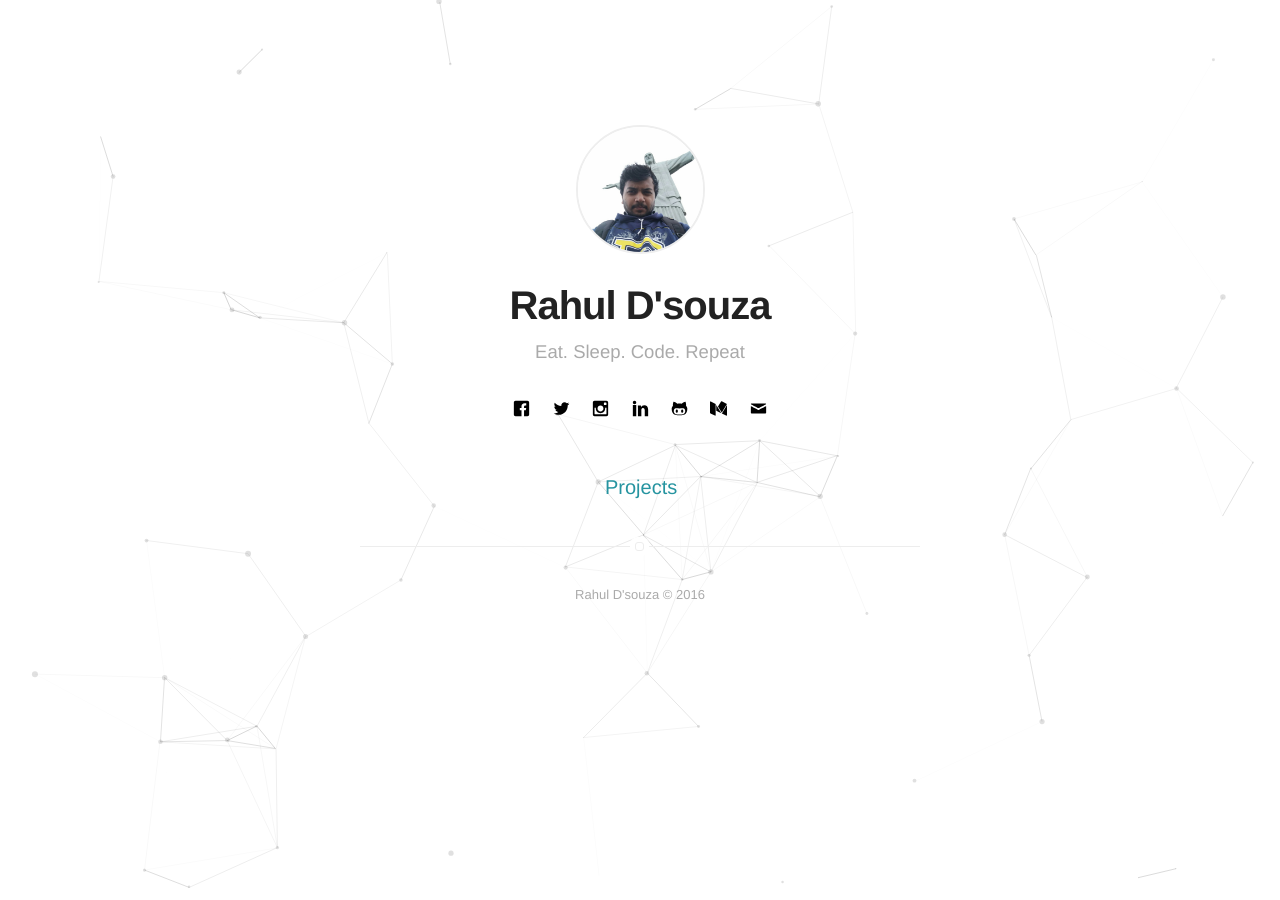
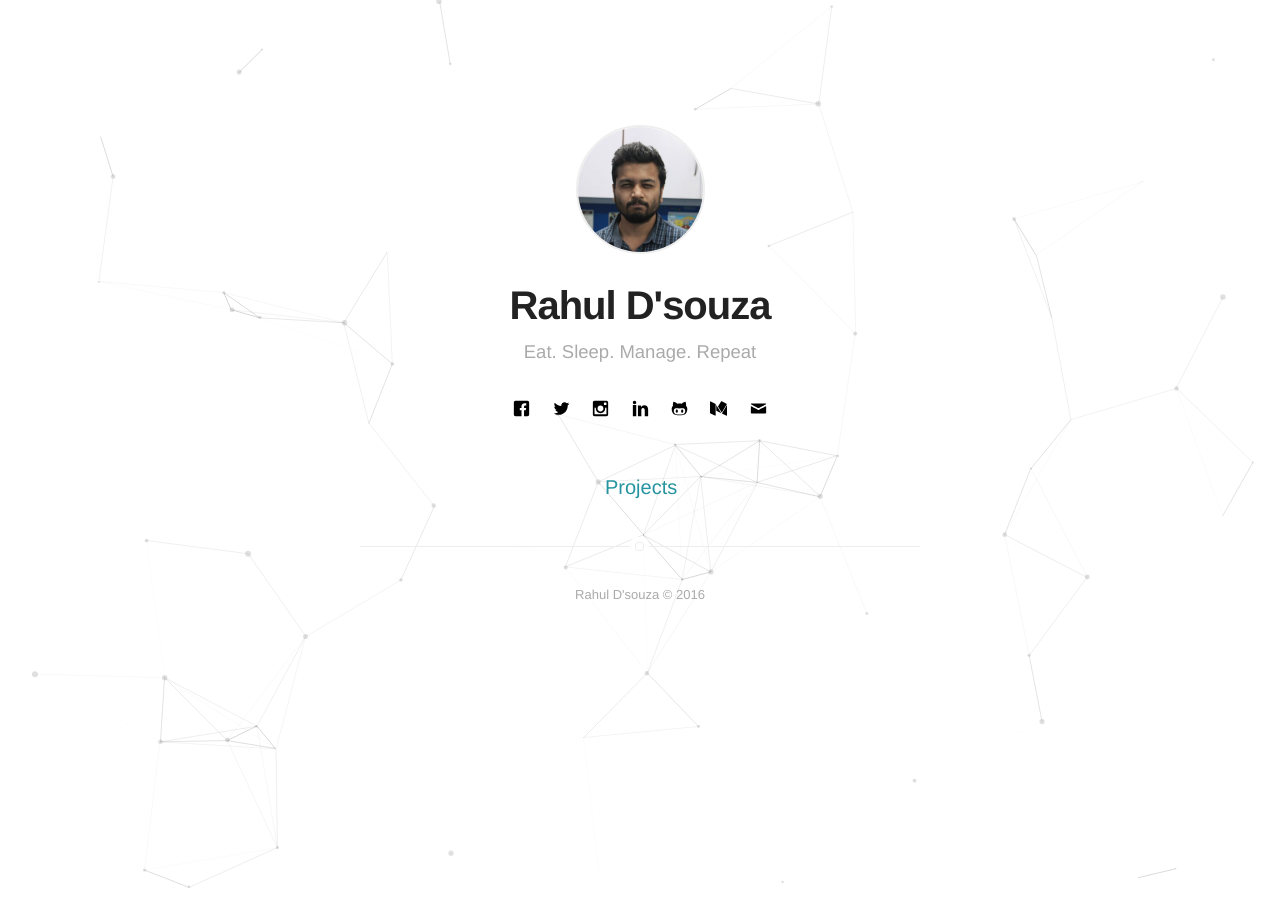
Before and after one commit to rahulgdsouza/rahulgdsouza.github.io, a Jekyll site: the page built from index.html, in a window 1280 px wide. Built offline with Jekyll 4.4.1, drawn with Linux system fonts in a browser that asks for light colours.

Commit message:
Updated config + profile image

```diff
--- a/_config.yml
+++ b/_config.yml
@@ -1,6 +1,6 @@
 # main text of home
 name: Rahul D'souza
-bio: Eat. Sleep. Code. Repeat
+bio: Eat. Sleep. Manage. Repeat
 
 # twitter summary info
 description: A blog about technology and stuff related
@@ -10,7 +10,7 @@ description: A blog about technology and stuff related
 external-image: false
 picture: assets/images/profile.jpg
 
-url: http://localhost:4000
+url: http://rahulgdsouza.github.io
 # your url: http://USERNAME.github.io
 
 permalink: /:title/
@@ -19,7 +19,7 @@ markdown: kramdown
 highlighter: rouge
 
 # To enable google analytics, supply your token below
-# analytics-google: 'UA-MYANALYTICS'
+# analytics-google: 'UA-87116079-1'
 
 # To enable piwik tracking, supply your url & site ID below
 # analytics-piwik-url: 'piwik.my-host.com'
@@ -37,15 +37,15 @@ instagram: rahulgdsouza
 linkedin: rahulgdsouza
 # youtube: myyoutube
 # spotify: myspotify
-github: rahuldsouza
+github: rahulgdsouza
 medium: rahulgdsouza
 # vimeo: myvimeo
 email: rahulgdsouza@gmail.com
 
 authors:
-    johndoe:
+    rahulgdsouza:
         name: Rahul D'souza
-        bio: Eat. Sleep. Code. Repeat
+        bio: Eat. Sleep. Manage. Repeat
         external-image: false
         picture: assets/images/profile.jpg
         twitter: rahulgdsouza
--- a/_sass/components/header.sass
+++ b/_sass/components/header.sass
@@ -9,7 +9,7 @@
         width: 125px
         margin-bottom: 25px
         border-radius: 100%
-        transition: all .2s
+        transition: all .3s
         box-shadow: 0
         opacity: 1
         border: 2px solid #eee
@@ -17,6 +17,7 @@
         &:hover
             box-shadow: 0 0px 4px 0 rgba(0,0,0,0.18), 0 0px 12px 0 rgba(0,0,0,0.15)
             opacity: .8
+            width: 200px
 
     > .title
         font-size: 4rem
```
Also changed, not shown: assets/images/profile.jpg.
